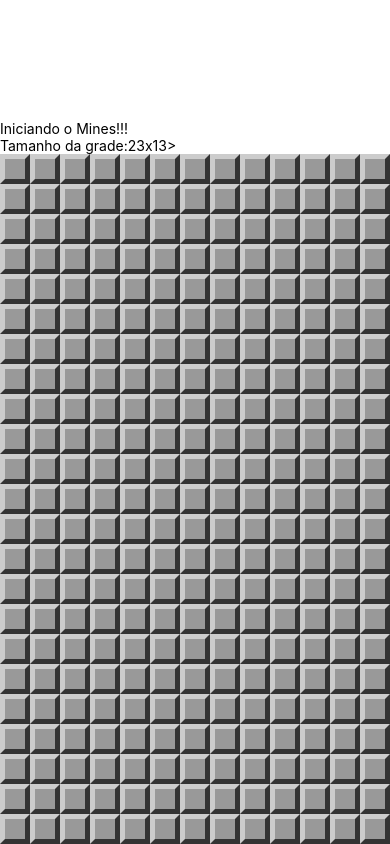
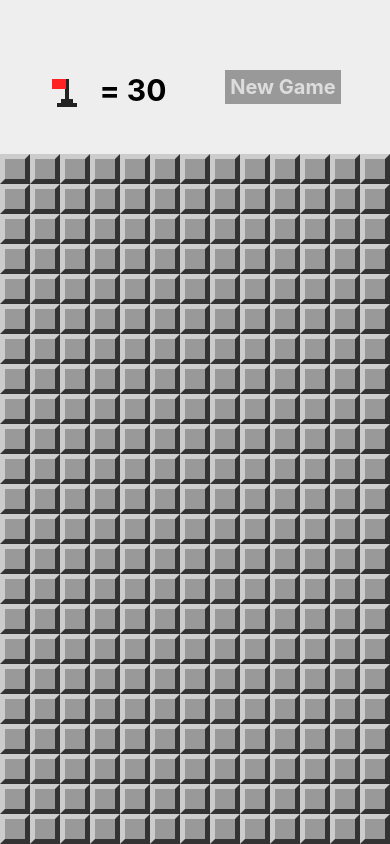
Before and after one commit to watilacosta/mine_field_rc, a React Native app: screen / in a window 390 px wide. Built offline with nearby package versions, Linux system fonts and the light colour scheme.

Commit message:
Selecionando o nivel de dificuldade e finalizando o app

```diff
--- a/App.js
+++ b/App.js
@@ -2,6 +2,8 @@
 import {StyleSheet, Text, View, Alert} from 'react-native'
 
 import params from './src/params'
+import Header from './src/components/Header'
+import LevelSelection from './src/screens/LevelSelection'
 import {
   createMinedBoard ,
   cloneBoard,
@@ -36,7 +38,8 @@
     return {
       board: createMinedBoard(rows, cols, this.minesAmount()),
       won: false,
-      lost: false
+      lost: false,
+      showLevelSelection: false,
     }
   }
 
@@ -70,13 +73,21 @@
     this.setState({ board, won })
   }
 
+  onLevelSelected = level => {
+    params.difficultLevel = level
+    this.setState(this.createState())
+  }
+
   render() {
     return (
       <View style={styles.container}>
-        <Text style={styles.welcome}>Iniciando o Mines!!!</Text>
-        <Text style={styles.instructions}>Tamanho da grade:
-          {params.getRowsAmount()}x{params.getColumnsAmount()}></Text>
+        <LevelSelection isVisible={this.state.showLevelSelection}
+          onLevelSelected={this.onLevelSelected}
+          onCancel={() => this.setState({ showLevelSelection: false})} />
 
+        <Header flagsLeft={this.minesAmount() - flagsUsed(this.state.board)}
+                onNewGame={() => this.setState(this.createState())}
+                onFlagPress={() => this.setState({ showLevelSelection: true })} />
         <View style={styles.board}>
           <MineField board={this.state.board}
                      onOpenField={this.onOpenField}
--- /dev/null
+++ b/src/components/Header.js
@@ -0,0 +1,62 @@
+import React from 'react'
+import { View, StyleSheet, Text, TouchableOpacity} from 'react-native'
+
+import Flag from './Flag'
+
+export default props => {
+  return (
+    <View style={styles.container}>
+      <View style={styles.flagContainer}>
+        <TouchableOpacity onPress={props.onFlagPress}
+          style={styles.flagButton}>
+          <Flag bigger />
+        </TouchableOpacity>
+        <Text style={styles.flagsLeft}>= {props.flagsLeft}</Text>
+      </View>
+
+      <TouchableOpacity style={styles.button}
+        onPress={props.onNewGame}>
+        <Text style={styles.buttonLabel}>New Game</Text>
+      </TouchableOpacity>
+    </View>
+  )
+}
+
+const styles = StyleSheet.create({
+  container: {
+    flex: 1,
+    flexDirection: 'row',
+    backgroundColor: '#EEE',
+    alignItems: 'center',
+    justifyContent: 'space-around',
+    paddingTop: 20,
+    paddingHorizontal: 20,
+  },
+
+  flagContainer: {
+    flexDirection: 'row',
+  },
+
+  flagButton: {
+    marginTop: 10,
+    minWidth: 30,
+  },
+
+  flagsLeft: {
+    fontSize: 30,
+    fontWeight: 'bold',
+    paddingTop: 5,
+    marginLeft: 20,
+  },
+
+  button: {
+    backgroundColor: '#999',
+    padding: 5,
+  },
+
+  buttonLabel: {
+    fontSize: 20,
+    color: '#DDD',
+    fontWeight: 'bold',
+  },
+})
--- a/src/functions.js
+++ b/src/functions.js
@@ -103,7 +103,7 @@
                                 .forEach(field => field.opened = true)
 
 const invertFlag  = (board, row, column) => {
-  const field = board[row][column]
+  const field   = board[row][column]
   field.flagged = !field.flagged
 }
 
--- /dev/null
+++ b/src/screens/LevelSelection.js
@@ -0,0 +1,86 @@
+import React from 'react'
+import {
+  View,
+  StyleSheet,
+  Text,
+  TouchableOpacity,
+  Modal,
+} from 'react-native'
+
+export default props => {
+  return (
+    <Modal onRequestClose={props.onCancel}
+      visible={props.isVisible}
+      animationType='slide'
+      transparent={true}>
+
+      <View style={styles.frame}>
+        <View style={styles.container}>
+          <Text style={styles.title}>Select Level</Text>
+
+          <TouchableOpacity
+            style={[styles.button, styles.bgEasy]}
+            onPress={() => props.onLevelSelected(0.1)}>
+            <Text style={styles.buttonLabel}>Easy</Text>
+          </TouchableOpacity>
+
+          <TouchableOpacity
+            style={[styles.button, styles.bgMedium]}
+            onPress={() => props.onLevelSelected(0.2)}>
+            <Text style={styles.buttonLabel}>Medium</Text>
+          </TouchableOpacity>
+
+          <TouchableOpacity
+            style={[styles.button, styles.bgHard]}
+            onPress={() => props.onLevelSelected(0.3)}>
+            <Text style={styles.buttonLabel}>Hard</Text>
+          </TouchableOpacity>
+        </View>
+      </View>
+    </Modal>
+  )
+}
+
+const styles = StyleSheet.create({
+  frame: {
+    flex: 1,
+    alignItems: 'center',
+    justifyContent: 'center',
+    backgroundColor: 'rgba(0,0,0,0.6)',
+  },
+
+  container: {
+    backgroundColor: '#EEE',
+    alignItems: 'center',
+    justifyContent: 'center',
+    padding: 15,
+  },
+
+  title: {
+    fontSize: 30,
+    fontWeight: 'bold',
+  },
+
+  button: {
+    marginTop: 10,
+    padding: 5,
+  },
+
+  buttonLabel: {
+    fontSize: 20,
+    color: '#EEE',
+    fontWeight: 'bold',
+  },
+
+  bgEasy: {
+    backgroundColor: 'green',
+  },
+
+  bgMedium: {
+    backgroundColor: 'blue',
+  },
+
+  bgHard: {
+    backgroundColor: 'red',
+  },
+})
```
